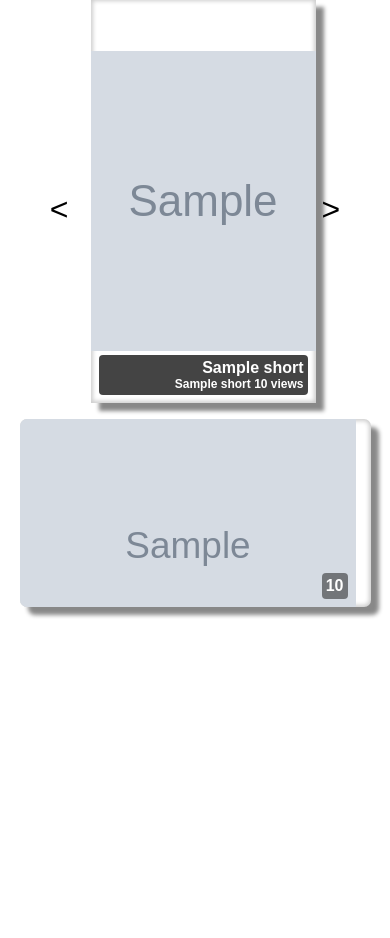
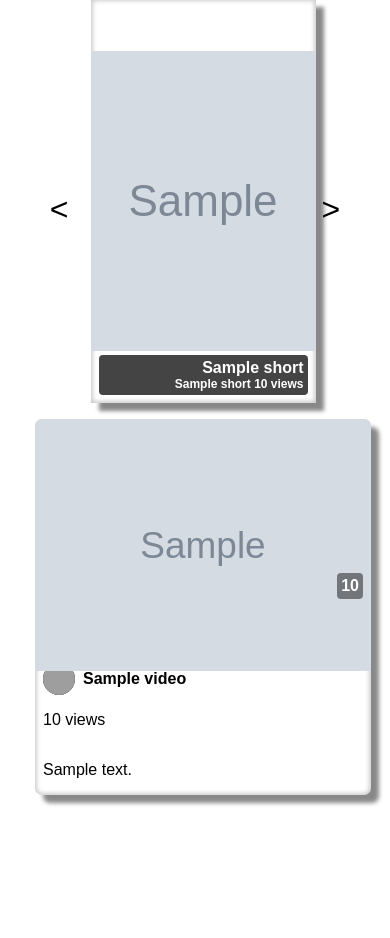
Before and after one commit to lucadye/subscribed_channels_only_youtube_frontend, a Flask app: template app/templates/search_page.html in a window 390 px wide. Shown: the part 84-1022 px from the top of the page. Before the commit the page ends 702 px from the top, so only its background shows below. Run offline with Flask 3, Linux system fonts and the light colour scheme; the template is opened without the code that fills it: most values are stand-ins (such as "Sample title", 1, 10 or a date in 2020); grey boxes marked "Sample" are stand-in pictures; grey boxes are pictures that could not be loaded.

Commit message:
Add media rules to the search and channel pages

```diff
--- a/app/static/styles/search_page.css
+++ b/app/static/styles/search_page.css
@@ -160,3 +160,50 @@
     color: #fff;
     font-weight: bolder;
 }
+
+
+/* Responsiveness */
+
+@media screen and (max-width: 1200px) {
+    .video-container {
+        margin-left: 1rem;
+        width: calc(100% - 2rem);
+    }
+    .video-container h2 {
+        font-size: 1.25rem;
+    }
+    .channel-info span {
+        font-size: 1rem;
+        font-weight: bolder;
+    }
+}
+
+@media screen and (max-width: 1000px) {
+    .video-container {
+        margin-left: 1rem;
+        width: calc(100% - 2rem);
+    }
+}
+
+@media screen and (max-width: 900px) {
+    .videos {
+        flex-direction: row;
+        flex-wrap: wrap;
+        justify-content: center;
+    }
+    .video-container {
+        flex-direction: column;
+        height: unset;
+        width: 336px;
+    }
+    .video-container > * {
+        margin-left: 0.5rem;
+        margin-right: 0.5rem;
+    }
+    .video-container .thumbnail-container {
+        margin: 0;
+    }
+}
+
+@media screen and (max-width: 600px) {
+}
```
Also changed, not shown: app/static/styles/channel_overview.css (+38 -0 lines).
